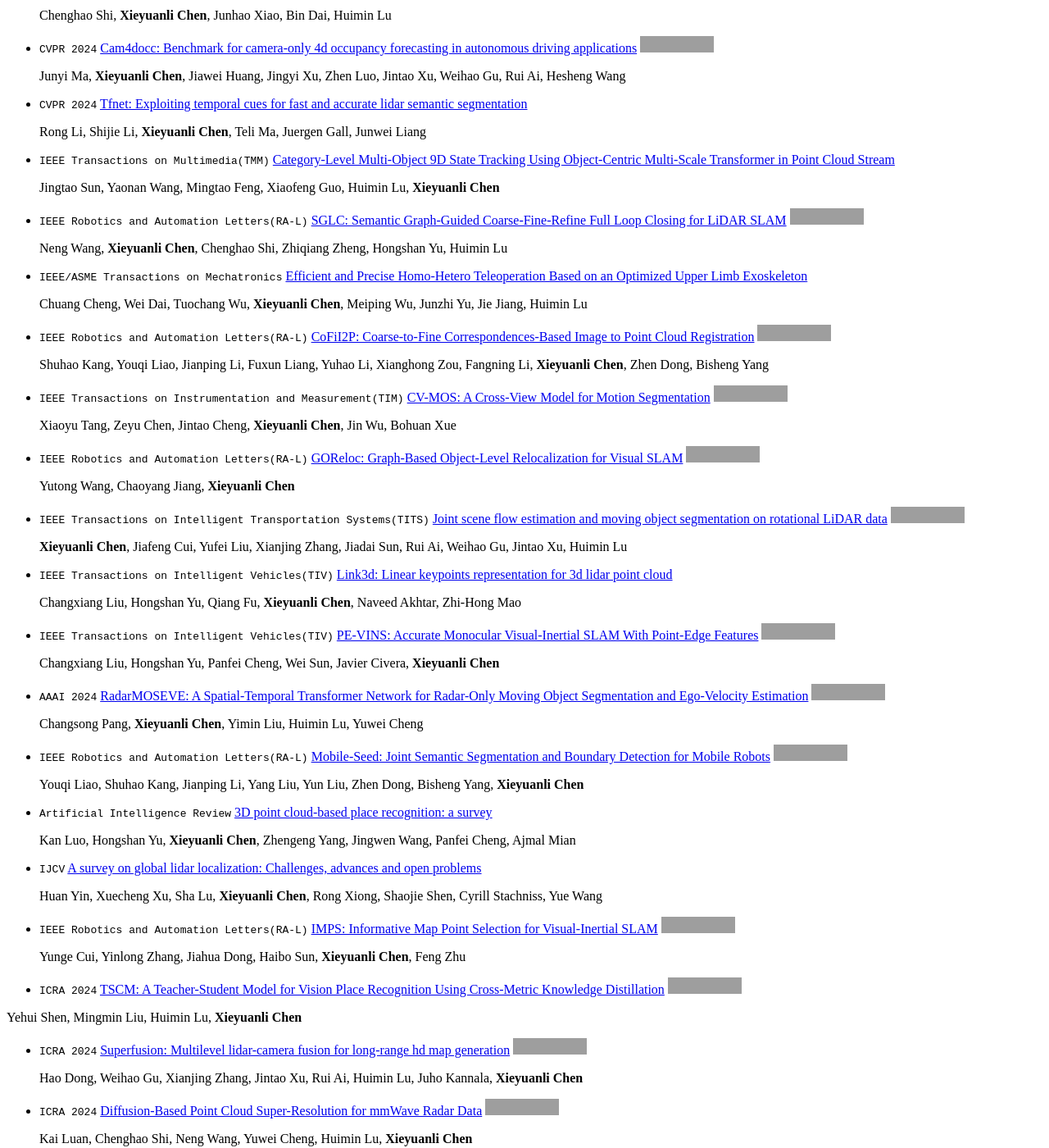
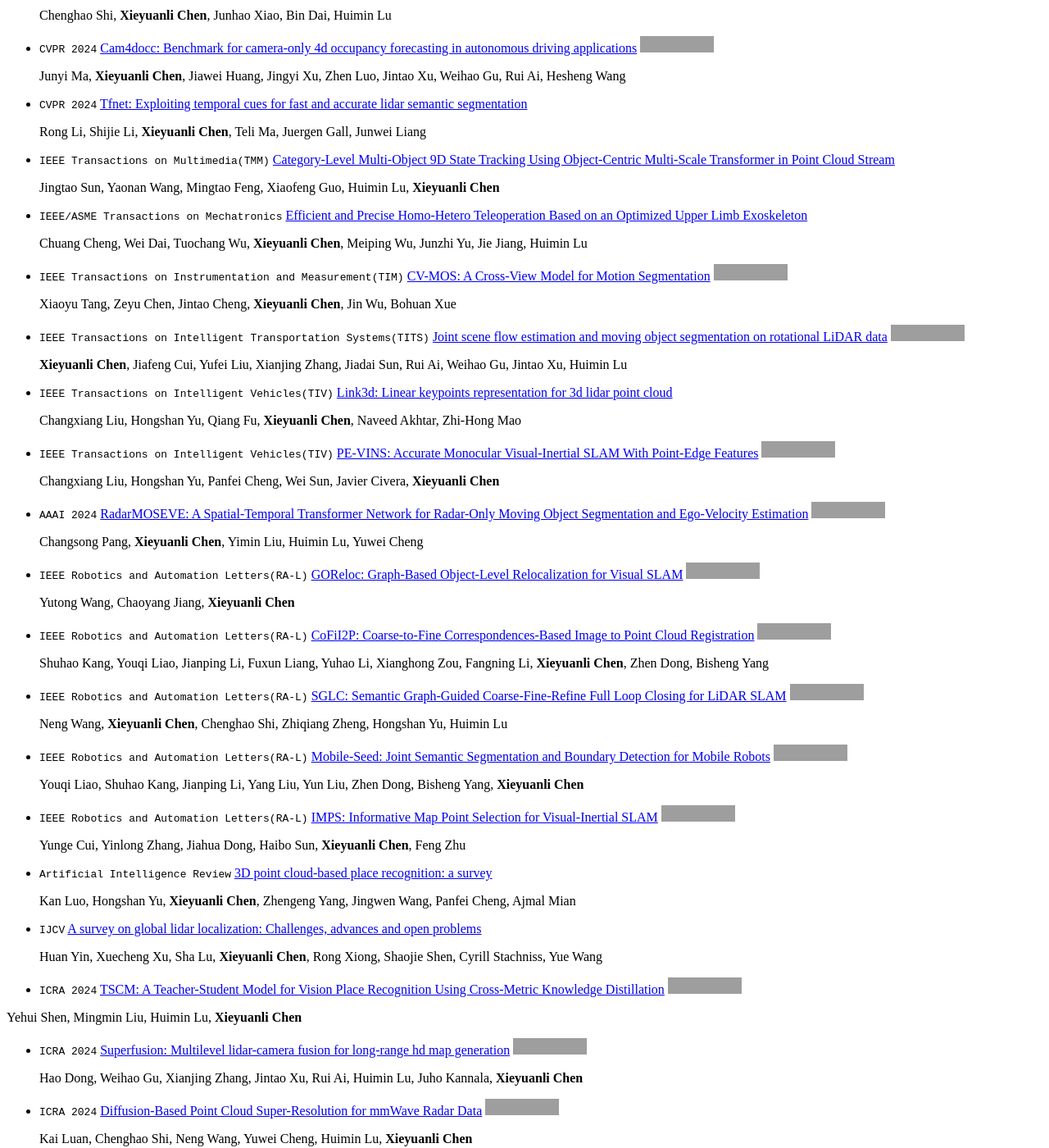
Before and after one commit to shenyehui/my-home, a Jekyll site: the page built from _pages/includes/pub.md, in a window 1280 px wide and 1400 px high, scrolled down 616 px, cut to the strip 0-1400 px from the top of the window. Shown: the whole strip at 82% size. Built offline with Jekyll 4.4.1, drawn with Linux system fonts in a browser that asks for light colours; our own code applies the rules of GitHub Pages for plain Markdown files; part of the change alters nothing that is shown; grey boxes are pictures that could not be loaded.

Commit message:
Update pub.md

```diff
--- a/_pages/includes/pub.md
+++ b/_pages/includes/pub.md
@@ -16,25 +16,13 @@
 
    Jingtao Sun, Yaonan Wang, Mingtao Feng, Xiaofeng Guo, Huimin Lu, **Xieyuanli Chen**
 
-- ``IEEE Robotics and Automation Letters(RA-L)`` [SGLC: Semantic Graph-Guided Coarse-Fine-Refine Full Loop Closing for LiDAR SLAM](https://arxiv.org/pdf/2407.08106) [![](https://img.shields.io/github/stars/nubot-nudt/SGLC?style=social&label=Code+Stars)](https://github.com/nubot-nudt/SGLC)
-
-  Neng Wang, **Xieyuanli Chen**, Chenghao Shi, Zhiqiang Zheng, Hongshan Yu, Huimin Lu
-
 - ``IEEE/ASME Transactions on Mechatronics`` [Efficient and Precise Homo-Hetero Teleoperation Based on an Optimized Upper Limb Exoskeleton](https://www.researchgate.net/profile/Huimin-Lu-3/publication/385488176_Efficient_and_Precise_Homo-Hetero_Teleoperation_Based_on_an_Optimized_Upper_Limb_Exoskeleton/links/6729da3d77f274616d5c789c/Efficient-and-Precise-Homo-Hetero-Teleoperation-Based-on-an-Optimized-Upper-Limb-Exoskeleton.pdf)
 
   Chuang Cheng, Wei Dai, Tuochang Wu, **Xieyuanli Chen**, Meiping Wu, Junzhi Yu, Jie Jiang, Huimin Lu
 
-- ``IEEE Robotics and Automation Letters(RA-L)`` [CoFiI2P: Coarse-to-Fine Correspondences-Based Image to Point Cloud Registration](https://www.researchgate.net/profile/Martin-Liao-3/publication/384282094_CoFiI2P_Coarse-to-Fine_Correspondences-Based_Image_to_Point_Cloud_Registration/links/66fbda20553d245f9e46e4be/CoFiI2P-Coarse-to-Fine-Correspondences-Based-Image-to-Point-Cloud-Registration.pdf)  [![](https://img.shields.io/github/stars/WHU-USI3DV/CoFiI2P?style=social&label=Code+Stars)](https://github.com/WHU-USI3DV/CoFiI2P)
-
-  Shuhao Kang, Youqi Liao, Jianping Li, Fuxun Liang, Yuhao Li, Xianghong Zou, Fangning Li, **Xieyuanli Chen**, Zhen Dong, Bisheng Yang
-
 - ``IEEE Transactions on Instrumentation and Measurement(TIM)`` [CV-MOS: A Cross-View Model for Motion Segmentation](https://arxiv.org/pdf/2408.13790)  [![](https://img.shields.io/github/stars/SCNU-RISLAB/CV-MOS?style=social&label=Code+Stars)](https://github.com/SCNU-RISLAB/CV-MOS)
 
   Xiaoyu Tang, Zeyu Chen, Jintao Cheng, **Xieyuanli Chen**, Jin Wu, Bohuan Xue
-
-- ``IEEE Robotics and Automation Letters(RA-L)`` [GOReloc: Graph-Based Object-Level Relocalization for Visual SLAM](https://arxiv.org/pdf/2408.07917)  [![](https://img.shields.io/github/stars/yutongwangBIT/GOReloc?style=social&label=Code+Stars)](https://github.com/yutongwangBIT/GOReloc)
-
-  Yutong Wang, Chaoyang Jiang, **Xieyuanli Chen**
 
 - ``IEEE Transactions on Intelligent Transportation Systems(TITS)`` [Joint scene flow estimation and moving object segmentation on rotational LiDAR data](https://ieeexplore.ieee.org/abstract/document/10623536/)  [![](https://img.shields.io/github/stars/nubot-nudt/SFEMOS?style=social&label=Code+Stars)](https://github.com/nubot-nudt/SFEMOS)
 
@@ -52,9 +40,25 @@
 
   Changsong Pang, **Xieyuanli Chen**, Yimin Liu, Huimin Lu, Yuwei Cheng
 
+- ``IEEE Robotics and Automation Letters(RA-L)`` [GOReloc: Graph-Based Object-Level Relocalization for Visual SLAM](https://arxiv.org/pdf/2408.07917)  [![](https://img.shields.io/github/stars/yutongwangBIT/GOReloc?style=social&label=Code+Stars)](https://github.com/yutongwangBIT/GOReloc)
+
+  Yutong Wang, Chaoyang Jiang, **Xieyuanli Chen**
+
+- ``IEEE Robotics and Automation Letters(RA-L)`` [CoFiI2P: Coarse-to-Fine Correspondences-Based Image to Point Cloud Registration](https://www.researchgate.net/profile/Martin-Liao-3/publication/384282094_CoFiI2P_Coarse-to-Fine_Correspondences-Based_Image_to_Point_Cloud_Registration/links/66fbda20553d245f9e46e4be/CoFiI2P-Coarse-to-Fine-Correspondences-Based-Image-to-Point-Cloud-Registration.pdf)  [![](https://img.shields.io/github/stars/WHU-USI3DV/CoFiI2P?style=social&label=Code+Stars)](https://github.com/WHU-USI3DV/CoFiI2P)
+
+  Shuhao Kang, Youqi Liao, Jianping Li, Fuxun Liang, Yuhao Li, Xianghong Zou, Fangning Li, **Xieyuanli Chen**, Zhen Dong, Bisheng Yang
+
+- ``IEEE Robotics and Automation Letters(RA-L)`` [SGLC: Semantic Graph-Guided Coarse-Fine-Refine Full Loop Closing for LiDAR SLAM](https://arxiv.org/pdf/2407.08106) [![](https://img.shields.io/github/stars/nubot-nudt/SGLC?style=social&label=Code+Stars)](https://github.com/nubot-nudt/SGLC)
+
+  Neng Wang, **Xieyuanli Chen**, Chenghao Shi, Zhiqiang Zheng, Hongshan Yu, Huimin Lu
+
 - ``IEEE Robotics and Automation Letters(RA-L)`` [Mobile-Seed: Joint Semantic Segmentation and Boundary Detection for Mobile Robots](https://arxiv.org/pdf/2311.12651) [![](https://img.shields.io/github/stars/WHU-USI3DV/Mobile-Seed?style=social&label=Code+Stars)](https://github.com/WHU-USI3DV/Mobile-Seed)
 
    Youqi Liao, Shuhao Kang, Jianping Li, Yang Liu, Yun Liu, Zhen Dong, Bisheng Yang, **Xieyuanli Chen**
+
+- ``IEEE Robotics and Automation Letters(RA-L)`` [IMPS: Informative Map Point Selection for Visual-Inertial SLAM](https://ieeexplore.ieee.org/abstract/document/10400950/) [![](https://img.shields.io/github/stars/YungeCui/LinK3D?style=social&label=Code+Stars)](https://github.com/YungeCui/LinK3D)
+
+  Yunge Cui, Yinlong Zhang, Jiahua Dong, Haibo Sun, **Xieyuanli Chen**, Feng Zhu
 
 - ``Artificial Intelligence Review`` [3D point cloud-based place recognition: a survey](https://link.springer.com/content/pdf/10.1007/s10462-024-10713-6.pdf)
 
@@ -63,10 +67,6 @@
 - `IJCV` [A survey on global lidar localization: Challenges, advances and open problems](https://arxiv.org/abs/2302.07433)
 
   Huan Yin, Xuecheng Xu, Sha Lu, **Xieyuanli Chen**, Rong Xiong, Shaojie Shen, Cyrill Stachniss, Yue Wang
-
-- ``IEEE Robotics and Automation Letters(RA-L)`` [IMPS: Informative Map Point Selection for Visual-Inertial SLAM](https://ieeexplore.ieee.org/abstract/document/10400950/) [![](https://img.shields.io/github/stars/YungeCui/LinK3D?style=social&label=Code+Stars)](https://github.com/YungeCui/LinK3D)
-
-  Yunge Cui, Yinlong Zhang, Jiahua Dong, Haibo Sun, **Xieyuanli Chen**, Feng Zhu
 
 - ``ICRA 2024`` [TSCM: A Teacher-Student Model for Vision Place Recognition Using Cross-Metric Knowledge Distillation](https://arxiv.org/pdf/2404.01587) [![](https://img.shields.io/github/stars/nubot-nudt/TSCM?style=social&label=Code+Stars)](https://github.com/nubot-nudt/TSCM)
 
```
